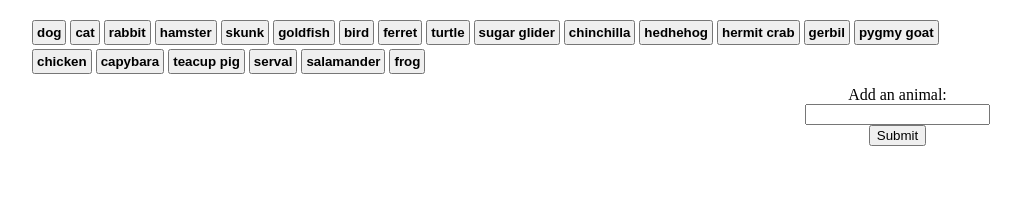
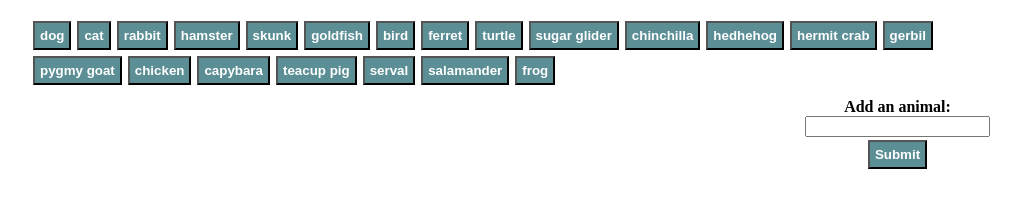
Before and after one commit to belcboo/GifTastic, a plain HTML site: page index.html in a window 1280 px wide. Shown: the whole page, without its empty margins (130-1151 px from the left). Drawn offline with nearby package versions, Linux system fonts and the light colour scheme.

Commit message:
Minos changes

```diff
--- a/assets/css/style.css
+++ b/assets/css/style.css
@@ -12,9 +12,11 @@
 }
 
 .button {
-  margin: 2px;
-  padding: 3px;
+  margin: 3px;
+  padding: 5px;
   font-weight: bold;
+  background-color: rgb(91, 142, 149);
+  color: white;
 }
 
 #image {
@@ -31,6 +33,11 @@
   margin: 2px;
   text-align: center;
   font-weight: bold;
+}
+
+label{
+  font-weight: bold;
+  margin: 3px;
 }
 
 @media (max-width: 800px) {
--- a/index.html
+++ b/index.html
@@ -22,7 +22,7 @@
       <form id="animal-form">
         <label for="animal-input">Add an animal:</label><br>
         <input id="animal-input" type="text"><br>
-        <input id="addAnimal" value="Submit" type="submit">
+        <input id="addAnimal" class="button" value="Submit" type="submit">
       </form>
     </div>
   </div>
```
